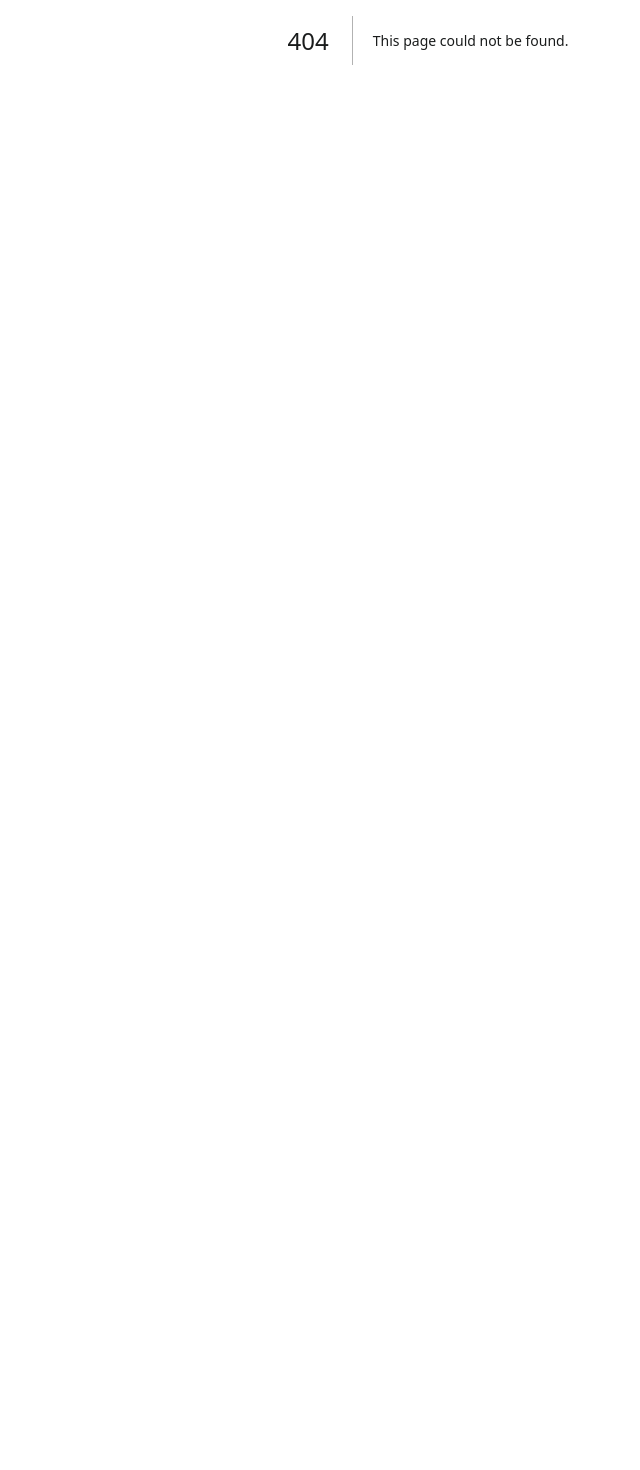
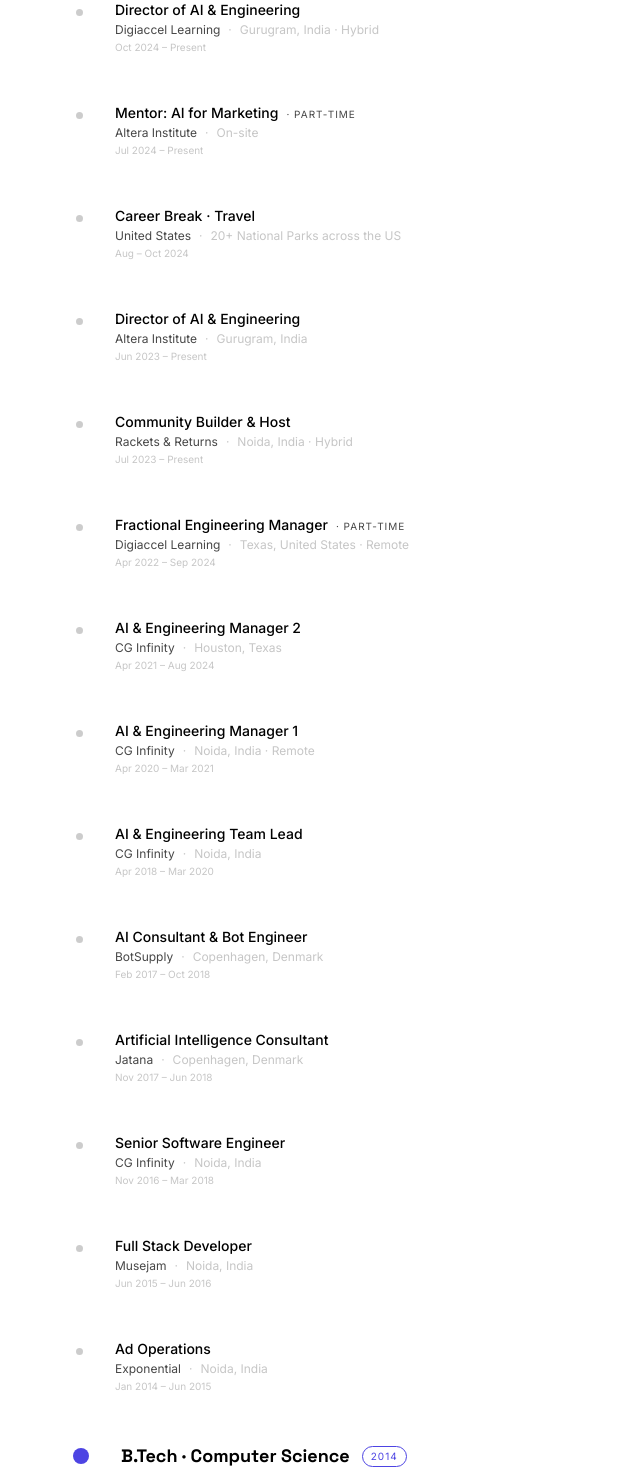
Before and after one commit to vishivish18/vishalranjan.in, a Next.js app: page /timeline in a window 1280 px wide. Before the commit this address had no page. Shown: the part 360-1830 px from the top of the page, without its empty margins (212-852 px from the left). Before the commit the page ends 800 px from the top, so only its background shows below. Built offline with nearby package versions, Linux system fonts and the light colour scheme.

Commit message:
feat: career timeline page with 12yr history

```diff
--- /dev/null
+++ b/app/timeline/page.tsx
@@ -0,0 +1,182 @@
+import Navbar from '@/components/Navbar'
+import Footer from '@/components/Footer'
+
+type Entry = {
+  period: string
+  role: string
+  company: string
+  location: string
+  type?: string
+  isMilestone?: boolean
+}
+
+const timeline: Entry[] = [
+  {
+    period: 'Oct 2024 – Present',
+    role: 'Director of AI & Engineering',
+    company: 'Digiaccel Learning',
+    location: 'Gurugram, India · Hybrid',
+  },
+  {
+    period: 'Jul 2024 – Present',
+    role: 'Mentor: AI for Marketing',
+    company: 'Altera Institute',
+    location: 'On-site',
+    type: 'Part-time',
+  },
+  {
+    period: 'Aug – Oct 2024',
+    role: 'Career Break · Travel',
+    company: 'United States',
+    location: '20+ National Parks across the US',
+  },
+  {
+    period: 'Jun 2023 – Present',
+    role: 'Director of AI & Engineering',
+    company: 'Altera Institute',
+    location: 'Gurugram, India',
+  },
+  {
+    period: 'Jul 2023 – Present',
+    role: 'Community Builder & Host',
+    company: 'Rackets & Returns',
+    location: 'Noida, India · Hybrid',
+  },
+  {
+    period: 'Apr 2022 – Sep 2024',
+    role: 'Fractional Engineering Manager',
+    company: 'Digiaccel Learning',
+    location: 'Texas, United States · Remote',
+    type: 'Part-time',
+  },
+  {
+    period: 'Apr 2021 – Aug 2024',
+    role: 'AI & Engineering Manager 2',
+    company: 'CG Infinity',
+    location: 'Houston, Texas',
+  },
+  {
+    period: 'Apr 2020 – Mar 2021',
+    role: 'AI & Engineering Manager 1',
+    company: 'CG Infinity',
+    location: 'Noida, India · Remote',
+  },
+  {
+    period: 'Apr 2018 – Mar 2020',
+    role: 'AI & Engineering Team Lead',
+    company: 'CG Infinity',
+    location: 'Noida, India',
+  },
+  {
+    period: 'Feb 2017 – Oct 2018',
+    role: 'AI Consultant & Bot Engineer',
+    company: 'BotSupply',
+    location: 'Copenhagen, Denmark',
+  },
+  {
+    period: 'Nov 2017 – Jun 2018',
+    role: 'Artificial Intelligence Consultant',
+    company: 'Jatana',
+    location: 'Copenhagen, Denmark',
+  },
+  {
+    period: 'Nov 2016 – Mar 2018',
+    role: 'Senior Software Engineer',
+    company: 'CG Infinity',
+    location: 'Noida, India',
+  },
+  {
+    period: 'Jun 2015 – Jun 2016',
+    role: 'Full Stack Developer',
+    company: 'Musejam',
+    location: 'Noida, India',
+  },
+  {
+    period: 'Jan 2014 – Jun 2015',
+    role: 'Ad Operations',
+    company: 'Exponential',
+    location: 'Noida, India',
+  },
+  {
+    period: '2014',
+    role: 'B.Tech · Computer Science',
+    company: 'Graduated',
+    location: '',
+    isMilestone: true,
+  },
+]
+
+export default function TimelinePage() {
+  return (
+    <>
+      <Navbar />
+      <main className="pt-32 pb-24 max-w-screen-md mx-auto px-8">
+        <header className="mb-20">
+          <span className="font-label text-xs font-medium uppercase tracking-[0.2em] text-primary-fixed mb-4 block">
+            Career / Timeline
+          </span>
+          <h1 className="font-headline text-6xl font-extrabold tracking-tighter text-black">
+            12 years,<br />
+            <span className="text-outline-variant">one obsession.</span>
+          </h1>
+        </header>
+
+        <div className="relative">
+          {/* Vertical line */}
+          <div className="absolute left-[7px] top-2 bottom-2 w-px bg-black/8" />
+
+          <div className="space-y-10">
+            {timeline.map((entry, i) => (
+              <div key={i} className="flex gap-8 relative">
+                {/* Dot */}
+                <div className="flex-shrink-0 mt-1.5">
+                  {entry.isMilestone ? (
+                    <div className="w-4 h-4 rounded-full bg-primary-fixed -ml-[3px]" />
+                  ) : (
+                    <div className="w-[7px] h-[7px] rounded-full bg-black/20 mt-[3px]" />
+                  )}
+                </div>
+
+                {/* Content */}
+                <div className={`pb-2 ${entry.isMilestone ? 'pt-0' : ''}`}>
+                  {entry.isMilestone ? (
+                    <div className="flex items-center gap-3">
+                      <span className="font-headline text-lg font-bold text-black">{entry.role}</span>
+                      <span className="text-[10px] font-label uppercase tracking-widest text-primary-fixed border border-primary-fixed px-2 py-0.5 rounded-full">
+                        {entry.period}
+                      </span>
+                    </div>
+                  ) : (
+                    <>
+                      <div className="flex items-baseline gap-2 flex-wrap">
+                        <span className="text-sm font-medium text-black">{entry.role}</span>
+                        {entry.type && (
+                          <span className="text-[10px] font-label uppercase tracking-widest text-on-surface-variant">
+                            · {entry.type}
+                          </span>
+                        )}
+                      </div>
+                      <div className="flex items-center gap-2 mt-0.5 flex-wrap">
+                        <span className="text-xs text-on-surface-variant">{entry.company}</span>
+                        {entry.location && (
+                          <>
+                            <span className="text-outline-variant text-xs">·</span>
+                            <span className="text-xs text-outline-variant">{entry.location}</span>
+                          </>
+                        )}
+                      </div>
+                      <span className="text-[10px] font-label text-outline-variant mt-0.5 block">
+                        {entry.period}
+                      </span>
+                    </>
+                  )}
+                </div>
+              </div>
+            ))}
+          </div>
+        </div>
+      </main>
+      <Footer />
+    </>
+  )
+}
--- a/components/Navbar.tsx
+++ b/components/Navbar.tsx
@@ -6,6 +6,7 @@
 const navItems = [
   // { label: 'Work', href: '/work' },
   // { label: 'Writing', href: '/writing' },
+  { label: 'Timeline', href: '/timeline' },
   { label: 'Bookshelf', href: '/bookshelf' },
 ]
 
```
